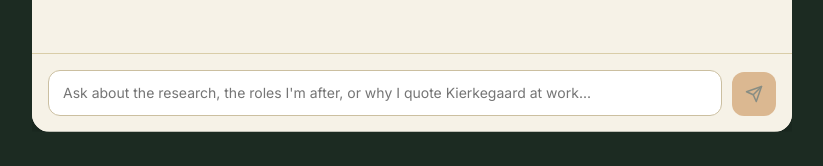
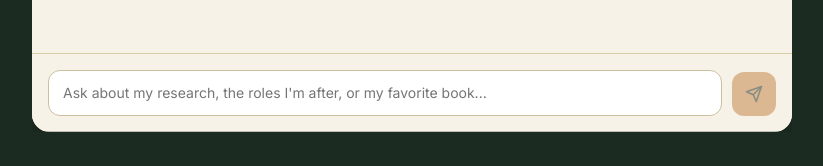
Before and after one commit to kmccloy/Portfolio-Bot, a React (Vite) app: page / in a window 1280 px wide. Shown: the part 528-694 px from the top of the page, without its empty margins (228-1051 px from the left). Built offline with nearby package versions, Linux system fonts and the light colour scheme.

Commit message:
Update PortfolioBot.jsx

```diff
--- a/src/PortfolioBot.jsx
+++ b/src/PortfolioBot.jsx
@@ -604,7 +604,7 @@ export default function PortfolioBot() {
                 sendMessage();
               }
             }}
-            placeholder="Ask about the research, the roles I'm after, or why I quote Kierkegaard at work..."
+            placeholder="Ask about my research, the roles I'm after, or my favorite book..."
             rows={1}
             style={{
               flex: 1,
```
